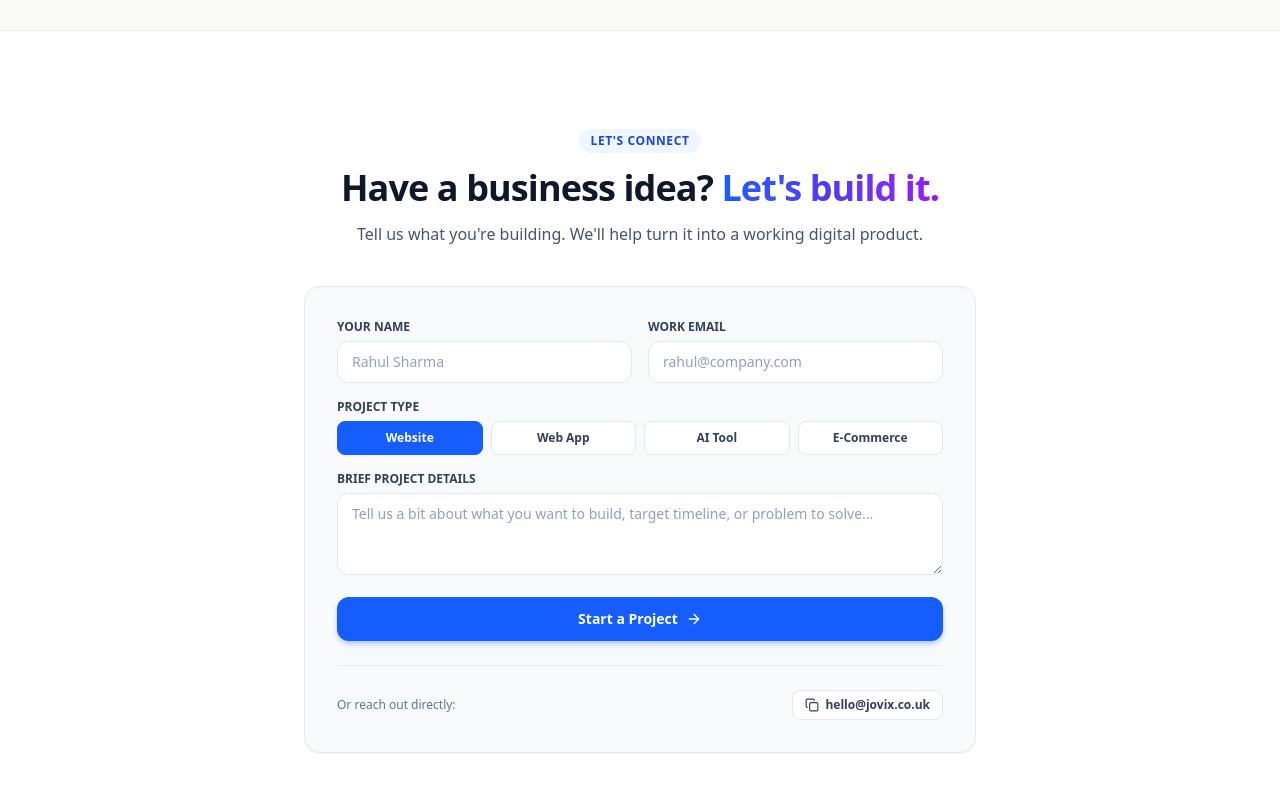
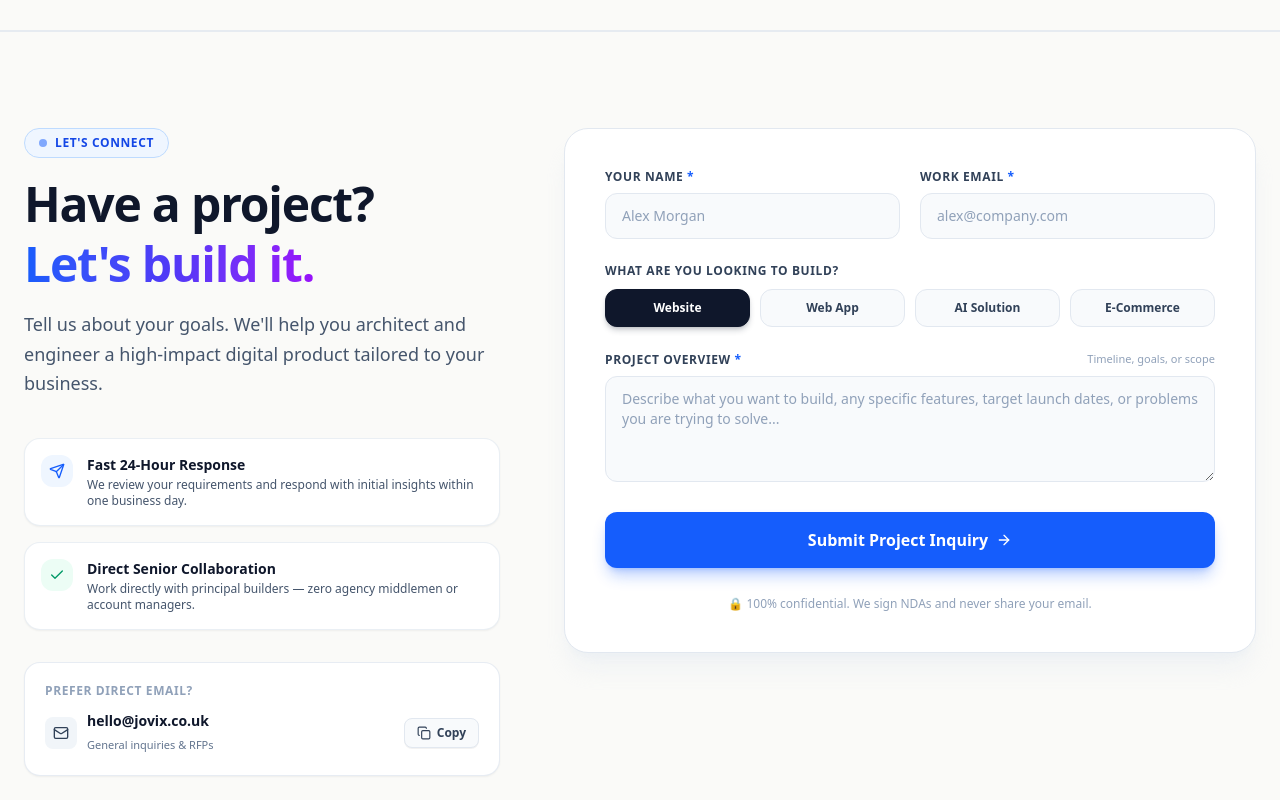
Before and after one commit to Jyoti-jitu/jovix, a Next.js app: page / in a window 1280 px wide. Shown: the part 6600-7400 px from the top of the page. Built offline with nearby package versions, Linux system fonts and the light colour scheme.

Commit message:
design: redesign contact form into modern 2-column studio inquiry experience

```diff
--- a/src/components/ContactCTA.js
+++ b/src/components/ContactCTA.js
@@ -27,148 +27,211 @@ export default function ContactCTA() {
   };
 
   return (
-    <section id="contact" className="w-full py-16 lg:py-24 bg-white">
+    <section id="contact" className="w-full py-16 lg:py-24 bg-[#FAFAF8] border-t border-slate-200/80">
       <div className="max-w-7xl mx-auto px-6">
 
-        <div className="max-w-4xl mx-auto text-center space-y-3 mb-8 sm:mb-10">
-          <div className="inline-flex items-center gap-2 px-3 py-1 rounded-full bg-blue-50 text-blue-700 text-xs font-semibold uppercase tracking-wider">
+        <div className="grid grid-cols-1 lg:grid-cols-12 gap-12 lg:gap-16 items-start">
+
+          {/* Left Column: Context & Direct Value */}
+          <div className="lg:col-span-5 space-y-8">
+            <div className="space-y-4">
+              <div className="inline-flex items-center gap-2 px-3.5 py-1.5 rounded-full bg-blue-50 border border-blue-200 text-blue-700 text-xs font-bold uppercase tracking-wider">
+                <span className="h-2 w-2 rounded-full bg-blue-600 animate-pulse"></span>
                 Let&apos;s Connect
               </div>
 
-          <h2 className="text-3xl sm:text-4xl font-extrabold text-slate-900 tracking-tight leading-tight">
-            Have a business idea?{" "}
+              <h2 className="text-3xl sm:text-4xl lg:text-5xl font-black text-slate-900 tracking-tight leading-tight">
+                Have a project? <br />
                 <span className="bg-gradient-to-r from-blue-600 via-indigo-600 to-purple-600 bg-clip-text text-transparent">
                   Let&apos;s build it.
                 </span>
               </h2>
 
-          <p className="text-sm sm:text-base text-slate-600 max-w-xl mx-auto">
-            Tell us what you&apos;re building. We&apos;ll help turn it into a working digital product.
+              <p className="text-base sm:text-lg text-slate-600 leading-relaxed font-normal">
+                Tell us about your goals. We&apos;ll help you architect and engineer a high-impact digital product tailored to your business.
               </p>
             </div>
 
-        {/* Clean Inquiry Card */}
-        <div className="max-w-2xl mx-auto p-6 sm:p-8 rounded-2xl bg-slate-50 border border-slate-200 shadow-xs">
+            {/* 3 Trust Points */}
+            <div className="space-y-4 pt-2">
+              <div className="flex items-start gap-3.5 p-4 rounded-2xl bg-white border border-slate-200/70 shadow-xs">
+                <div className="p-2 rounded-xl bg-blue-50 text-blue-600 shrink-0">
+                  <Send className="w-4 h-4" />
+                </div>
+                <div>
+                  <h4 className="text-sm font-bold text-slate-900">Fast 24-Hour Response</h4>
+                  <p className="text-xs text-slate-600 mt-0.5">We review your requirements and respond with initial insights within one business day.</p>
+                </div>
+              </div>
+
+              <div className="flex items-start gap-3.5 p-4 rounded-2xl bg-white border border-slate-200/70 shadow-xs">
+                <div className="p-2 rounded-xl bg-emerald-50 text-emerald-600 shrink-0">
+                  <Check className="w-4 h-4" />
+                </div>
+                <div>
+                  <h4 className="text-sm font-bold text-slate-900">Direct Senior Collaboration</h4>
+                  <p className="text-xs text-slate-600 mt-0.5">Work directly with principal builders — zero agency middlemen or account managers.</p>
+                </div>
+              </div>
+            </div>
+
+            {/* Direct Contact Card */}
+            <div className="p-5 rounded-2xl bg-white border border-slate-200/80 shadow-xs space-y-3">
+              <span className="text-xs font-bold uppercase tracking-wider text-slate-400 block">
+                Prefer direct email?
+              </span>
+              <div className="flex items-center justify-between gap-3">
+                <div className="flex items-center gap-2.5">
+                  <div className="p-2 rounded-lg bg-slate-100 text-slate-700">
+                    <Mail className="w-4 h-4" />
+                  </div>
+                  <div>
+                    <span className="text-sm font-bold text-slate-900 block">{directEmail}</span>
+                    <span className="text-[11px] text-slate-500">General inquiries & RFPs</span>
+                  </div>
+                </div>
+
+                <button
+                  onClick={handleCopyEmail}
+                  className="px-3 py-1.5 rounded-lg border border-slate-200 bg-slate-50 hover:bg-white text-slate-700 text-xs font-semibold transition-all flex items-center gap-1.5 shadow-2xs"
+                >
+                  {copied ? (
+                    <>
+                      <Check className="w-3.5 h-3.5 text-emerald-600" />
+                      <span className="text-emerald-700">Copied!</span>
+                    </>
+                  ) : (
+                    <>
+                      <Copy className="w-3.5 h-3.5" />
+                      <span>Copy</span>
+                    </>
+                  )}
+                </button>
+              </div>
+            </div>
+          </div>
+
+          {/* Right Column: Modern Form Card */}
+          <div className="lg:col-span-7">
+            <div className="p-7 sm:p-10 rounded-3xl bg-white border border-slate-200 shadow-xl shadow-slate-200/40">
 
               {submitted ? (
-            <div className="text-center py-6 space-y-3 animate-in fade-in">
-              <div className="h-12 w-12 bg-emerald-100 text-emerald-700 rounded-full mx-auto flex items-center justify-center font-bold text-lg">
+                <div className="text-center py-12 space-y-4 animate-in fade-in">
+                  <div className="h-16 w-16 bg-emerald-100 text-emerald-700 rounded-full mx-auto flex items-center justify-center font-bold text-2xl shadow-inner">
                     ✓
                   </div>
-              <h3 className="text-xl font-bold text-slate-900">
-                Message Received!
+                  <h3 className="text-2xl font-black text-slate-900 tracking-tight">
+                    Inquiry Received!
                   </h3>
-              <p className="text-xs sm:text-sm text-slate-600 max-w-md mx-auto">
-                Thank you, <span className="font-semibold text-slate-800">{formData.name}</span>. We&apos;ll review your project details and get back to you within 24 hours.
+                  <p className="text-sm text-slate-600 max-w-md mx-auto leading-relaxed">
+                    Thank you, <span className="font-bold text-slate-900">{formData.name}</span>. We will review your project requirements and reach out at <span className="font-semibold text-slate-900">{formData.email}</span> within 24 hours.
                   </p>
+                  <div className="pt-4">
                     <button
                       onClick={() => setSubmitted(false)}
-                className="text-xs text-blue-600 font-bold hover:underline uppercase pt-2"
+                      className="px-6 py-2.5 rounded-xl border border-slate-200 text-xs font-bold uppercase tracking-wider text-slate-700 hover:bg-slate-50 transition-colors"
                     >
                       Send another message
                     </button>
                   </div>
+                </div>
               ) : (
-            <form onSubmit={handleSubmit} className="space-y-4 text-left">
+                <form onSubmit={handleSubmit} className="space-y-6 text-left">
 
-              <div className="grid grid-cols-1 sm:grid-cols-2 gap-4">
-                <div>
-                  <label className="block text-xs font-bold uppercase text-slate-700 mb-1.5">
-                    Your Name
+                  {/* Name & Email Row */}
+                  <div className="grid grid-cols-1 sm:grid-cols-2 gap-5">
+                    <div className="space-y-2">
+                      <label className="block text-xs font-bold uppercase tracking-wider text-slate-700">
+                        Your Name <span className="text-blue-600">*</span>
                       </label>
                       <input
                         type="text"
                         required
-                    placeholder="Rahul Sharma"
+                        placeholder="Alex Morgan"
                         value={formData.name}
                         onChange={(e) => setFormData({ ...formData, name: e.target.value })}
-                    className="w-full bg-white border border-slate-200 rounded-xl px-3.5 py-2.5 text-sm text-slate-900 placeholder-slate-400 focus:outline-none focus:ring-2 focus:ring-blue-500 focus:border-transparent transition-all"
+                        className="w-full bg-slate-50 border border-slate-200 rounded-xl px-4 py-3 text-sm text-slate-900 placeholder-slate-400 focus:bg-white focus:outline-none focus:ring-2 focus:ring-blue-600/30 focus:border-blue-600 transition-all"
                       />
                     </div>
 
-                <div>
-                  <label className="block text-xs font-bold uppercase text-slate-700 mb-1.5">
-                    Work Email
+                    <div className="space-y-2">
+                      <label className="block text-xs font-bold uppercase tracking-wider text-slate-700">
+                        Work Email <span className="text-blue-600">*</span>
                       </label>
                       <input
                         type="email"
                         required
-                    placeholder="rahul@company.com"
+                        placeholder="alex@company.com"
                         value={formData.email}
                         onChange={(e) => setFormData({ ...formData, email: e.target.value })}
-                    className="w-full bg-white border border-slate-200 rounded-xl px-3.5 py-2.5 text-sm text-slate-900 placeholder-slate-400 focus:outline-none focus:ring-2 focus:ring-blue-500 focus:border-transparent transition-all"
+                        className="w-full bg-slate-50 border border-slate-200 rounded-xl px-4 py-3 text-sm text-slate-900 placeholder-slate-400 focus:bg-white focus:outline-none focus:ring-2 focus:ring-blue-600/30 focus:border-blue-600 transition-all"
                       />
                     </div>
                   </div>
 
-              <div>
-                <label className="block text-xs font-bold uppercase text-slate-700 mb-1.5">
-                  Project Type
+                  {/* Project Type Selection */}
+                  <div className="space-y-2.5">
+                    <label className="block text-xs font-bold uppercase tracking-wider text-slate-700">
+                      What are you looking to build?
                     </label>
-                <div className="grid grid-cols-2 sm:grid-cols-4 gap-2">
-                  {["Website", "Web App", "AI Tool", "E-Commerce"].map((type) => (
+                    <div className="grid grid-cols-2 sm:grid-cols-4 gap-2.5">
+                      {[
+                        { id: "Website", label: "Website" },
+                        { id: "Web App", label: "Web App" },
+                        { id: "AI Tool", label: "AI Solution" },
+                        { id: "E-Commerce", label: "E-Commerce" }
+                      ].map((item) => (
                         <button
                           type="button"
-                      key={type}
-                      onClick={() => setFormData({ ...formData, projectType: type })}
-                      className={`py-2 px-3 rounded-lg text-xs font-semibold border transition-all ${
-                        formData.projectType === type
-                          ? "bg-blue-600 text-white border-blue-600 shadow-xs"
-                          : "bg-white text-slate-700 border-slate-200 hover:border-slate-300"
+                          key={item.id}
+                          onClick={() => setFormData({ ...formData, projectType: item.id })}
+                          className={`py-2.5 px-3 rounded-xl text-xs font-bold border transition-all text-center ${
+                            formData.projectType === item.id
+                              ? "bg-slate-900 text-white border-slate-900 shadow-md shadow-slate-900/20"
+                              : "bg-slate-50 text-slate-700 border-slate-200 hover:border-slate-300 hover:bg-white"
                           }`}
                         >
-                      {type}
+                          {item.label}
                         </button>
                       ))}
                     </div>
                   </div>
 
-              <div>
-                <label className="block text-xs font-bold uppercase text-slate-700 mb-1.5">
-                  Brief Project Details
+                  {/* Project Details */}
+                  <div className="space-y-2">
+                    <div className="flex items-center justify-between">
+                      <label className="block text-xs font-bold uppercase tracking-wider text-slate-700">
+                        Project Overview <span className="text-blue-600">*</span>
                       </label>
+                      <span className="text-[11px] text-slate-400 font-medium">Timeline, goals, or scope</span>
+                    </div>
                     <textarea
-                  rows={3}
+                      rows={4}
                       required
-                  placeholder="Tell us a bit about what you want to build, target timeline, or problem to solve..."
+                      placeholder="Describe what you want to build, any specific features, target launch dates, or problems you are trying to solve..."
                       value={formData.message}
                       onChange={(e) => setFormData({ ...formData, message: e.target.value })}
-                  className="w-full bg-white border border-slate-200 rounded-xl px-3.5 py-2.5 text-sm text-slate-900 placeholder-slate-400 focus:outline-none focus:ring-2 focus:ring-blue-500 focus:border-transparent transition-all"
+                      className="w-full bg-slate-50 border border-slate-200 rounded-xl px-4 py-3 text-sm text-slate-900 placeholder-slate-400 focus:bg-white focus:outline-none focus:ring-2 focus:ring-blue-600/30 focus:border-blue-600 transition-all resize-y"
                     />
                   </div>
 
+                  {/* Submit Button */}
                   <button
                     type="submit"
-                className="w-full py-3 rounded-xl bg-blue-600 text-white text-sm font-bold hover:bg-blue-700 active:scale-[0.99] shadow-md shadow-blue-600/25 transition-all flex items-center justify-center gap-2"
+                    className="w-full py-4 rounded-xl bg-blue-600 text-white text-sm sm:text-base font-bold hover:bg-blue-700 active:scale-[0.99] shadow-lg shadow-blue-600/30 hover:shadow-xl hover:shadow-blue-600/40 transition-all flex items-center justify-center gap-2 group cursor-pointer"
                   >
-                <span>Start a Project</span>
-                <ArrowRight className="w-4 h-4" />
+                    <span>Submit Project Inquiry</span>
+                    <ArrowRight className="w-4 h-4 group-hover:translate-x-1 transition-transform" />
                   </button>
+
+                  {/* Privacy note */}
+                  <p className="text-center text-xs text-slate-400 pt-1">
+                    🔒 100% confidential. We sign NDAs and never share your email.
+                  </p>
 
                 </form>
               )}
 
-          {/* Direct Email fallback */}
-          <div className="mt-6 pt-6 border-t border-slate-200 flex flex-col sm:flex-row items-center justify-between gap-3 text-xs text-slate-500">
-            <span>Or reach out directly:</span>
-
-            <div className="flex items-center gap-3">
-              <button
-                onClick={handleCopyEmail}
-                className="inline-flex items-center gap-1.5 px-3 py-1.5 rounded-lg bg-white border border-slate-200 text-slate-700 font-semibold hover:border-blue-400 transition-colors"
-              >
-                {copied ? (
-                  <>
-                    <Check className="w-3.5 h-3.5 text-emerald-600" />
-                    <span>Copied email!</span>
-                  </>
-                ) : (
-                  <>
-                    <Copy className="w-3.5 h-3.5" />
-                    <span>{directEmail}</span>
-                  </>
-                )}
-              </button>
             </div>
           </div>
 
```
Lines whose indentation alone changed are shown as unchanged.
